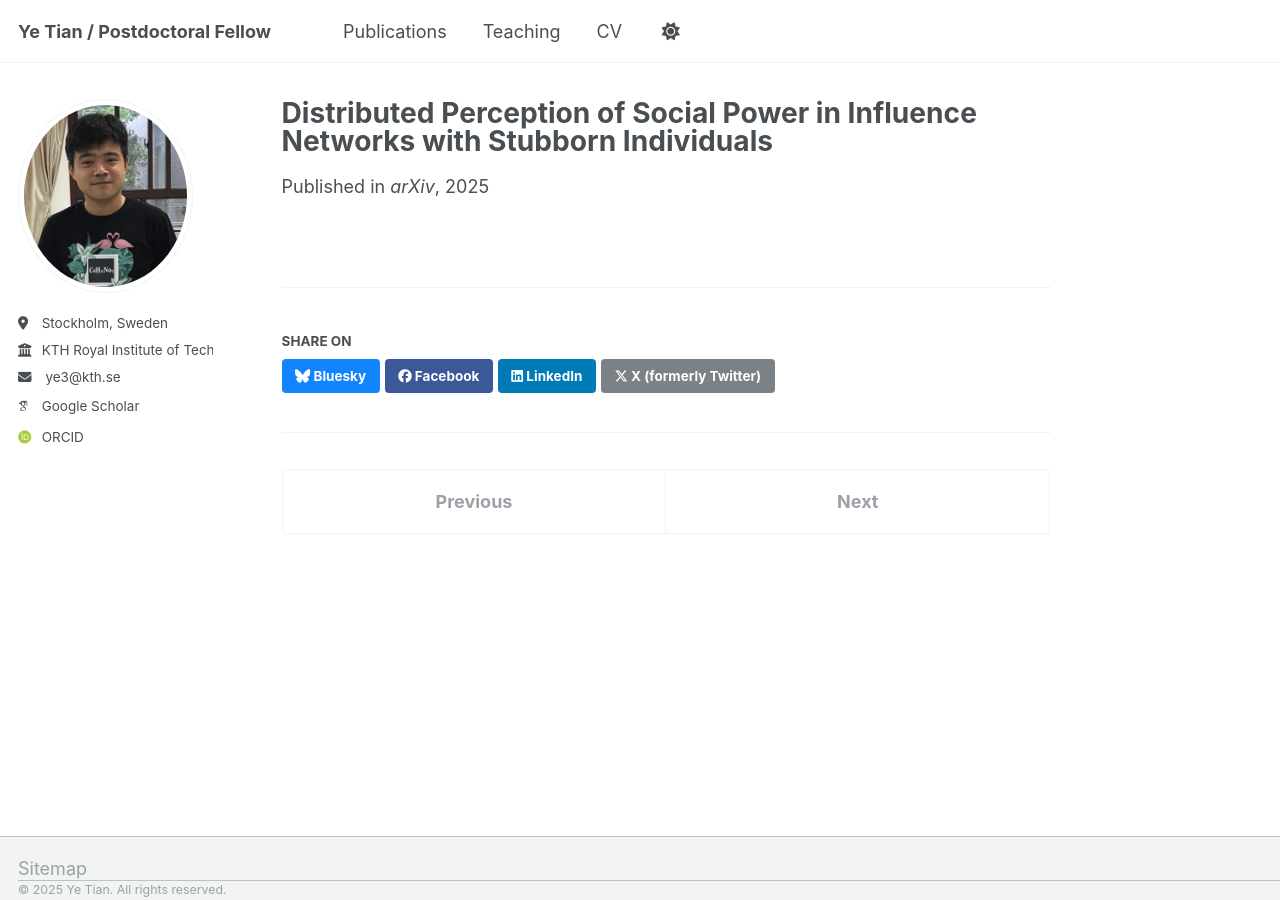
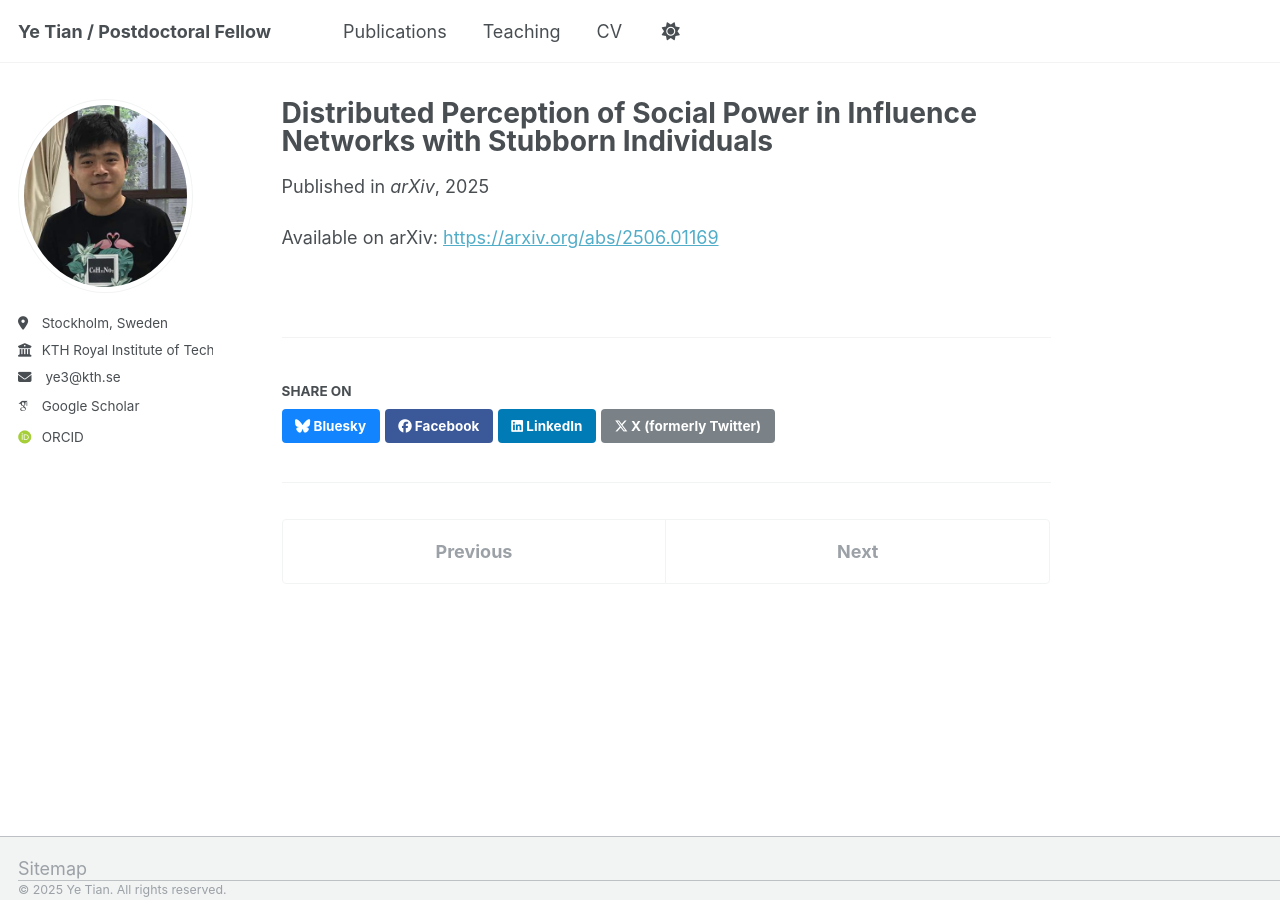
Before and after one commit to tinybeta/tinybeta.github.io, a Jekyll site: the page built from _publications/arXiv25.md, in a window 1280 px wide. Built offline with Jekyll 4.4.1, drawn with Linux system fonts in a browser that asks for light colours; some web fonts are replaced; a script that is not in the unit is left out.

Commit message:
Update arXiv25.md

```diff
--- a/_publications/arXiv25.md
+++ b/_publications/arXiv25.md
@@ -8,3 +8,4 @@ year: 2025
 type: journal
 pdf: https://arxiv.org/abs/2506.01169
 ---
+Available on arXiv: [https://arxiv.org/abs/2506.01169](https://arxiv.org/abs/2506.01169)
```
